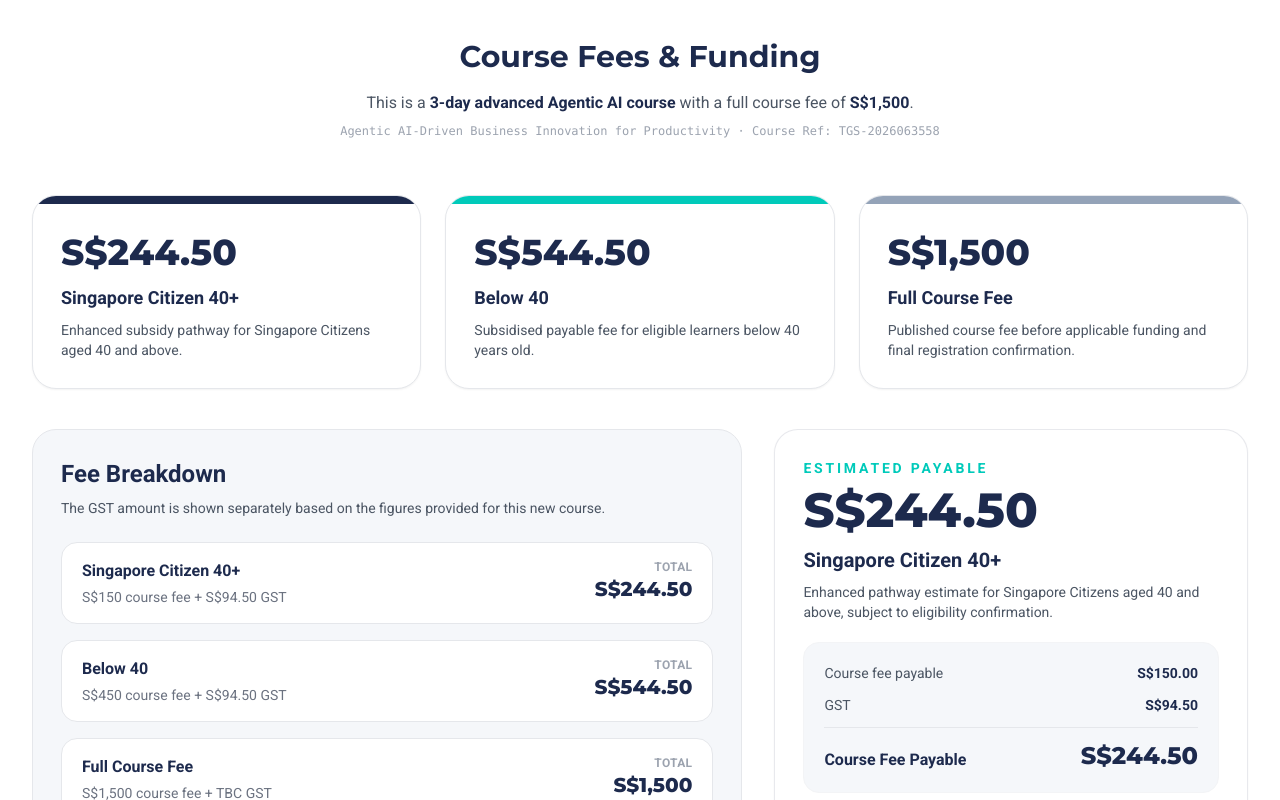
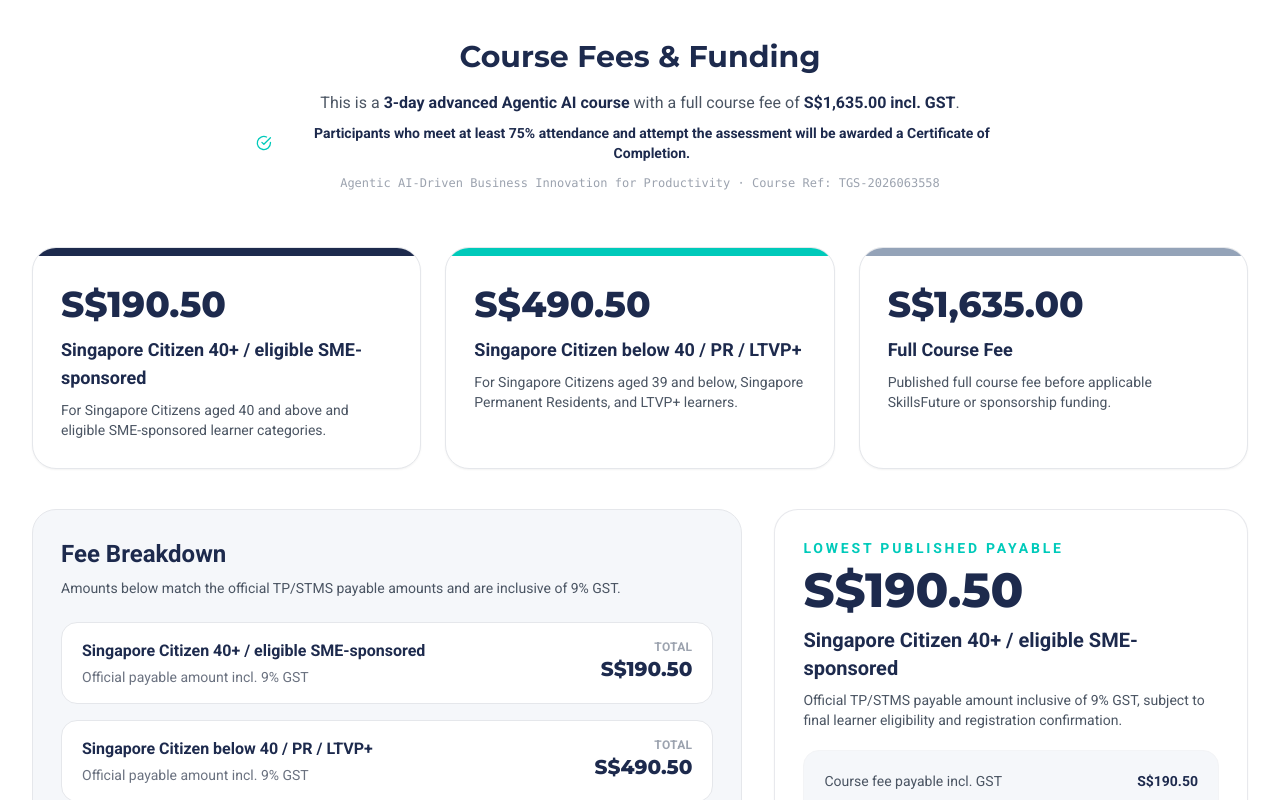
Before and after one commit to nexiuslabs/nexiusacademyskillsfuture, a React (Vite) app: page /courses/advanced-agentic-ai in a window 1280 px wide. Shown: the part 3740-4540 px from the top of the page. Built offline with nearby package versions, Linux system fonts and the light colour scheme.

Commit message:
Align advanced Agentic AI course fees
Update fee cards and course metadata to official TP/STMS payable amounts, and add Certificate of Completion wording.

```diff
--- a/pages/FrontierFirmCoursePage.tsx
+++ b/pages/FrontierFirmCoursePage.tsx
@@ -53,35 +53,38 @@
 
 const pricingPlans = [
   {
-    title: 'Singapore Citizen 40+',
-    fee: 'S$150',
-    gst: 'S$94.50',
-    total: 'S$244.50',
-    note: 'Enhanced subsidy pathway for Singapore Citizens aged 40 and above.',
+    title: 'Singapore Citizen 40+ / eligible SME-sponsored',
+    total: 'S$190.50',
+    detail: 'Official payable amount incl. 9% GST',
+    note: 'For Singapore Citizens aged 40 and above and eligible SME-sponsored learner categories.',
     highlight: true,
   },
   {
-    title: 'Below 40',
-    fee: 'S$450',
-    gst: 'S$94.50',
-    total: 'S$544.50',
-    note: 'Subsidised payable fee for eligible learners below 40 years old.',
+    title: 'Singapore Citizen below 40 / PR / LTVP+',
+    total: 'S$490.50',
+    detail: 'Official payable amount incl. 9% GST',
+    note: 'For Singapore Citizens aged 39 and below, Singapore Permanent Residents, and LTVP+ learners.',
     highlight: false,
   },
   {
     title: 'Full Course Fee',
-    fee: 'S$1,500',
-    gst: 'TBC',
-    total: 'S$1,500',
-    note: 'Published course fee before applicable funding and final registration confirmation.',
+    total: 'S$1,635.00',
+    detail: 'Full fee incl. 9% GST',
+    note: 'Published full course fee before applicable SkillsFuture or sponsorship funding.',
     highlight: false,
   },
 ];
 
 const frontierFeeRows = [
-  { label: 'Full course fee', value: 'S$1,500' },
-  { label: 'Singapore Citizen aged 40 & above', value: 'S$244.50' },
-  { label: 'Below 40', value: 'S$544.50' },
+  { label: 'Full course fee', value: 'S$1,635.00' },
+  { label: 'Singaporean aged 40 & above', value: 'S$190.50' },
+  { label: 'SME-sponsored LTVP+', value: 'S$190.50' },
+  { label: 'SME-sponsored Singaporean aged 39 & below', value: 'S$190.50' },
+  { label: 'SME-sponsored Singaporean aged 40 & above', value: 'S$190.50' },
+  { label: 'SME-sponsored Singapore Permanent Resident', value: 'S$190.50' },
+  { label: 'Long Term Visit Pass+ (LTVP+)', value: 'S$490.50' },
+  { label: 'Singaporean aged 39 & below', value: 'S$490.50' },
+  { label: 'Singapore Permanent Resident', value: 'S$490.50' },
 ];
 
 const frontierAcceptedPayments = ['SkillsFuture Credits (where applicable)', 'Credit card', 'Debit card', 'PayNow'];
@@ -101,7 +104,11 @@
   },
   {
     question: 'What is the course duration and fee?',
-    answer: 'The course runs over 3 days. The full course fee is S$1,500. Singapore Citizens aged 40 and above pay S$150 plus S$94.50 GST, while learners below 40 pay S$450 plus S$94.50 GST, subject to final eligibility confirmation.',
+    answer: 'The course runs over 3 days. The official TP/STMS payable amounts are S$190.50 for Singaporean aged 40 and above or eligible SME-sponsored learners, S$490.50 for Singaporean aged 39 and below, Singapore Permanent Residents, and LTVP+ learners, and S$1,635.00 for the full course fee. Amounts are inclusive of 9% GST and subject to final eligibility confirmation.',
+  },
+  {
+    question: 'Will participants receive a certificate?',
+    answer: 'Participants who meet at least 75% attendance and attempt the assessment will be awarded a Certificate of Completion.',
   },
 ];
 
@@ -389,7 +396,11 @@
               <h2 className="text-3xl font-heading font-bold text-primary mb-4">Course Fees &amp; Funding</h2>
               <p className="text-gray-600 mb-2">
                 This is a <span className="font-bold text-primary">3-day advanced Agentic AI course</span> with a full course fee of{' '}
-                <span className="font-bold text-primary">S$1,500</span>.
+                <span className="font-bold text-primary">S$1,635.00 incl. GST</span>.
+              </p>
+              <p className="mx-auto mb-3 flex max-w-3xl items-center justify-center gap-2 text-sm font-semibold text-primary">
+                <CheckCircle size={16} className="text-accent" />
+                Participants who meet at least 75% attendance and attempt the assessment will be awarded a Certificate of Completion.
               </p>
               <p className="text-xs text-gray-400 font-mono">
                 Agentic AI-Driven Business Innovation for Productivity · Course Ref: TGS-2026063558
@@ -399,7 +410,7 @@
             <div className="grid gap-6 md:grid-cols-3 mb-10">
               {pricingPlans.map((plan) => (
                 <div key={plan.title} className="overflow-hidden rounded-3xl border border-gray-200 bg-white shadow-sm">
-                  <div className={`h-2 ${plan.highlight ? 'bg-primary' : plan.title === 'Below 40' ? 'bg-accent' : 'bg-slate-400'}`} />
+                  <div className={`h-2 ${plan.highlight ? 'bg-primary' : plan.title.startsWith('Singapore Citizen below') ? 'bg-accent' : 'bg-slate-400'}`} />
                   <div className="p-7">
                     <div className="text-4xl font-heading font-extrabold text-primary mb-3">{plan.total}</div>
                     <h3 className="text-lg font-bold text-primary mb-2">{plan.title}</h3>
@@ -413,7 +424,7 @@
               <div className="rounded-3xl border border-gray-200 bg-neutral p-7">
                 <h3 className="text-2xl font-bold text-primary mb-2">Fee Breakdown</h3>
                 <p className="text-sm text-gray-600 mb-6">
-                  The GST amount is shown separately based on the figures provided for this new course.
+                  Amounts below match the official TP/STMS payable amounts and are inclusive of 9% GST.
                 </p>
 
                 <div className="space-y-4">
@@ -422,7 +433,7 @@
                       <div className="flex items-start justify-between gap-4">
                         <div>
                           <h4 className="font-bold text-primary">{plan.title}</h4>
-                          <p className="mt-1 text-sm text-gray-500">{plan.fee} course fee + {plan.gst} GST</p>
+                          <p className="mt-1 text-sm text-gray-500">{plan.detail}</p>
                         </div>
                         <div className="text-right">
                           <div className="text-xs font-bold uppercase tracking-wide text-gray-400">Total</div>
@@ -435,26 +446,26 @@
               </div>
 
               <div className="rounded-3xl border border-primary/10 bg-white p-7 shadow-sm">
-                <p className="text-sm font-semibold uppercase tracking-[0.2em] text-accent mb-2">Estimated Payable</p>
-                <div className="text-5xl font-heading font-extrabold text-primary mb-3">S$244.50</div>
-                <h3 className="text-xl font-bold text-primary mb-2">Singapore Citizen 40+</h3>
+                <p className="text-sm font-semibold uppercase tracking-[0.2em] text-accent mb-2">Lowest Published Payable</p>
+                <div className="text-5xl font-heading font-extrabold text-primary mb-3">S$190.50</div>
+                <h3 className="text-xl font-bold text-primary mb-2">Singapore Citizen 40+ / eligible SME-sponsored</h3>
                 <p className="text-sm text-gray-600 mb-5">
-                  Enhanced pathway estimate for Singapore Citizens aged 40 and above, subject to eligibility confirmation.
+                  Official TP/STMS payable amount inclusive of 9% GST, subject to final learner eligibility and registration confirmation.
                 </p>
 
                 <div className="space-y-3 rounded-2xl border border-gray-100 bg-neutral p-5">
                   <div className="flex items-start justify-between gap-4 text-sm">
-                    <span className="text-gray-600">Course fee payable</span>
-                    <span className="font-semibold text-primary">S$150.00</span>
+                    <span className="text-gray-600">Course fee payable incl. GST</span>
+                    <span className="font-semibold text-primary">S$190.50</span>
                   </div>
                   <div className="flex items-start justify-between gap-4 text-sm">
-                    <span className="text-gray-600">GST</span>
-                    <span className="font-semibold text-primary">S$94.50</span>
+                    <span className="text-gray-600">Full course fee incl. GST</span>
+                    <span className="font-semibold text-primary">S$1,635.00</span>
                   </div>
                   <div className="h-px bg-gray-200" />
                   <div className="flex items-end justify-between gap-4">
-                    <span className="text-base font-bold text-primary">Course Fee Payable</span>
-                    <span className="text-2xl font-heading font-extrabold text-primary">S$244.50</span>
+                    <span className="text-base font-bold text-primary">Lowest Payable</span>
+                    <span className="text-2xl font-heading font-extrabold text-primary">S$190.50</span>
                   </div>
                 </div>
               </div>
@@ -519,11 +530,11 @@
                   <ul className="space-y-3 text-sm text-gray-600">
                     <li className="flex items-start gap-2">
                       <CheckCircle size={14} className="mt-1 text-accent" />
-                      <span>Final payable amount is subject to learner eligibility, funding approval, and registration confirmation.</span>
+                      <span>Amounts are inclusive of 9% GST and subject to final eligibility, funding approval, and registration confirmation.</span>
                     </li>
                     <li className="flex items-start gap-2">
                       <CheckCircle size={14} className="mt-1 text-accent" />
-                      <span>GST is shown separately using the S$94.50 amount provided for this course.</span>
+                      <span>Official payable amounts are S$190.50, S$490.50, or S$1,635.00 depending on learner category and sponsorship pathway.</span>
                     </li>
                     <li className="flex items-start gap-2">
                       <CheckCircle size={14} className="mt-1 text-accent" />
```
Also changed, not shown: scripts/postbuild-seo.mjs (+10 -0 lines), public/llms-full.txt, public/llms.txt.
